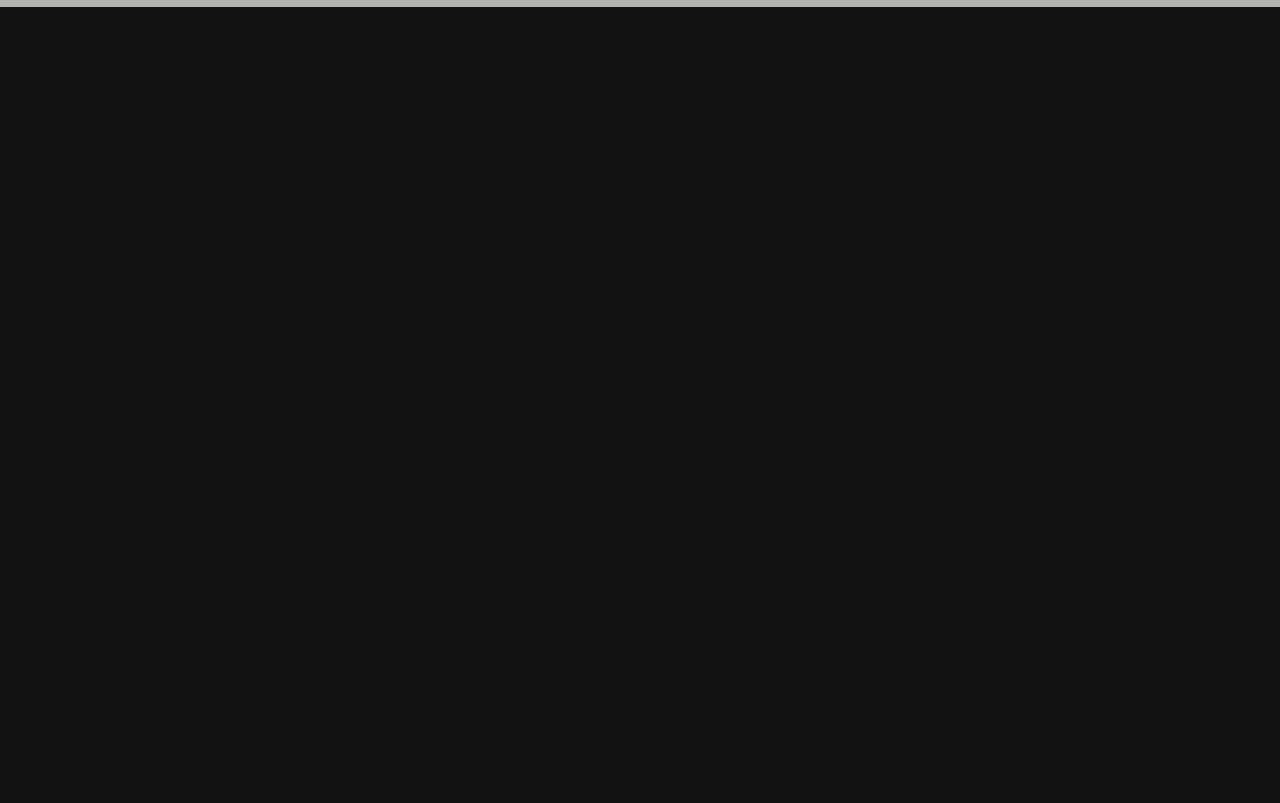
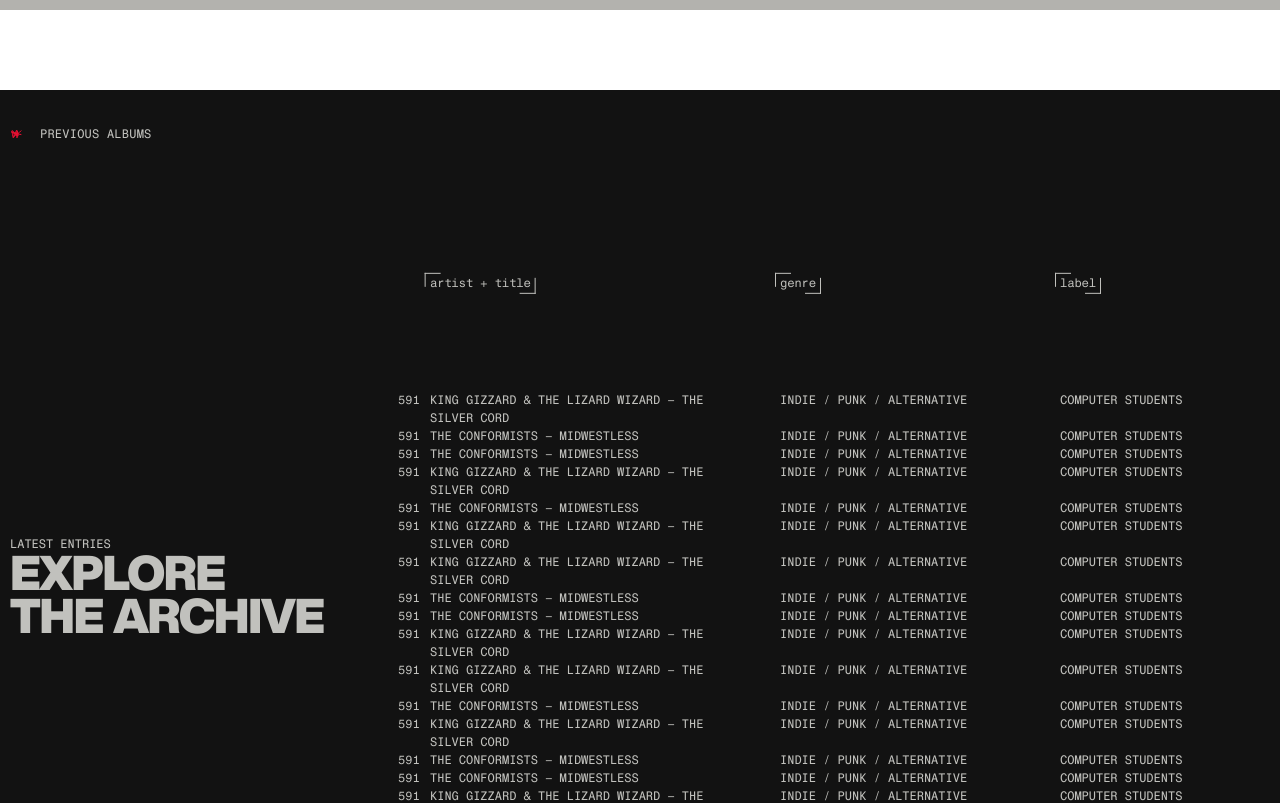
Before and after one commit to fanelfaa/the-blimp-replicate, a Next.js app: page / in a window 1280 px wide. Shown: the part 900-1703 px from the top of the page. Built offline with nearby package versions, Linux system fonts and the light colour scheme.

Commit message:
feat: add previous albums section

```diff
--- /dev/null
+++ b/src/app/(landing page)/_section/highlight-albums.tsx
@@ -0,0 +1,33 @@
+import { PostCard } from '@/components/post-card';
+
+export const HighlightAlbums = () => {
+  return (
+    <div className="sticky top-0">
+      <section
+        style={{
+          padding: '50px 10px',
+        }}
+        className="bg-bg-light"
+      >
+        <ul
+          style={{
+            gridTemplateColumns: 'repeat(4, 1fr)',
+            gridTemplateRows: 'repeat(2, 1fr)',
+          }}
+          className="grid gap-5 flex-grow"
+        >
+          {Array.from(Array(5).keys()).map((i) => (
+            <PostCard
+              key={i}
+              style={{ gridArea: i === 0 ? '1/1/3/3' : undefined }}
+              lead="IN THE RED"
+              title="Alan Vega – Insurrection"
+              genres={['ELECTRONICS']}
+              big={i === 0}
+            />
+          ))}
+        </ul>
+      </section>
+    </div>
+  );
+};
--- /dev/null
+++ b/src/app/(landing page)/_section/previous-albums.tsx
@@ -0,0 +1,113 @@
+import { IconThunder } from '@/components/icons';
+import { motion, useScroll, useTransform, Variants } from 'framer-motion';
+import { useRef } from 'react';
+
+const albumsVariants: Variants = {
+  hidden: { opacity: 0, y: 100, visibility: 'hidden' },
+  visible: {
+    opacity: 1,
+    y: 0,
+    visibility: 'visible',
+    transition: { staggerChildren: 0.05, delayChildren: 0.1 },
+  },
+};
+
+const albumItemVariants: Variants = {
+  hidden: { y: 50, opacity: 0 },
+  visible: {
+    y: 0,
+    opacity: 1,
+    transition: { duration: 0.3 },
+  },
+};
+
+export const PreviousAlbums = () => {
+  const targetScrollRef = useRef<HTMLDivElement>(null);
+
+  const { scrollYProgress } = useScroll({
+    target: targetScrollRef,
+    offset: ['start end', 'end start'],
+  });
+
+  const titleY = useTransform(scrollYProgress, [0, 1], [0, -500]);
+  const albumsY = useTransform(scrollYProgress, [0, 0.6], [0, -200]);
+
+  return (
+    <>
+      <div className="sticky top-0 mt-20">
+        <section
+          style={{
+            padding: '290px 10px 40px',
+            height: 'calc(100vh + 5px)',
+          }}
+          className="bg-background flex flex-col text-foreground font-mono text-xs overflow-hidden relative"
+        >
+          <h2 className="flex gap-x-2 items-center uppercase lead-1 absolute top-9">
+            <IconThunder style={{ marginRight: 10 }} />
+            {' Previous Albums '}
+          </h2>
+          <div className="grid grid-cols-12 items-center flex-1">
+            <div className="col-span-4 uppercase">
+              <motion.div className="flex flex-col" style={{ y: titleY }}>
+                <div>Latest Entries</div>
+                <h2 className="display-3 font-display">
+                  Explore
+                  <br />
+                  {'the '}
+                  <a className="animate-blink cursor-pointer">archive</a>
+                </h2>
+              </motion.div>
+            </div>
+            <motion.div className="col-span-8" style={{ y: albumsY }}>
+              <header className="grid grid-cols-12 mb-[100px]">
+                <div className="col-span-4">
+                  <span className="crops-h crops-h-w">{' artist + title'}</span>
+                </div>
+                <div className="col-span-3 col-start-6">
+                  <span className="crops-h crops-h-w">genre</span>
+                </div>
+                <div className="col-span-2 col-start-10">
+                  <span className="crops-h crops-h-w">label</span>
+                </div>
+              </header>
+              <motion.ul
+                className="uppercase"
+                variants={albumsVariants}
+                initial="hidden"
+                whileInView="visible"
+                viewport={{ once: true }}
+              >
+                {Array.from(Array(23).keys()).map((i) => (
+                  <motion.li key={'prev-album-' + i} variants={albumItemVariants}>
+                    <a
+                      className="grid grid-cols-12 relative animate-blink"
+                      style={{ lineHeight: '18px' }}
+                    >
+                      <div className="absolute -left-8">
+                        <span>591</span>
+                      </div>
+                      <div className="col-span-4">
+                        <span className="h-w">
+                          {i % 3 === 0 || i % 5 === 0
+                            ? 'King Gizzard & The Lizard Wizard – The Silver Cord'
+                            : 'The Conformists – Midwestless'}
+                        </span>
+                      </div>
+                      <div className="col-span-3 col-start-6">
+                        <span className="h-w">Indie / Punk / Alternative</span>
+                      </div>
+                      <div className="col-span-2 col-start-10">
+                        <span className="h-w">Computer Students</span>
+                      </div>
+                    </a>
+                  </motion.li>
+                ))}
+              </motion.ul>
+            </motion.div>
+          </div>
+        </section>
+      </div>
+      <div ref={targetScrollRef} className="target h-10"></div>
+    </>
+  );
+};
--- a/src/app/(landing page)/page.tsx
+++ b/src/app/(landing page)/page.tsx
@@ -4,7 +4,8 @@
 
 import React from 'react';
 import 'lenis/dist/lenis.css';
-import { PostCard } from '@/components/post-card';
+import { HighlightAlbums } from './_section/highlight-albums';
+import { PreviousAlbums } from './_section/previous-albums';
 
 const pageVariants: Variants = {
   hidden: { opacity: 0 },
@@ -14,52 +15,9 @@
 export default function Home() {
   return (
     <motion.main variants={pageVariants}>
-      <div className="sticky top-0">
-        <section
-          style={{
-            padding: '50px 10px',
-            height: 777,
-          }}
-          className="bg-bg-light flex flex-col"
-        >
-          <ul
-            style={{
-              gridTemplateColumns: 'repeat(4, 1fr)',
-              gridTemplateRows: 'repeat(2, 1fr)',
-            }}
-            className="grid gap-5 flex-grow"
-          >
-            {Array.from(Array(5).keys()).map((i) => (
-              <PostCard
-                key={i}
-                style={{ gridArea: i === 0 ? '1/1/3/3' : undefined }}
-                lead="IN THE RED"
-                title="Alan Vega – Insurrection"
-                genres={['ELECTRONICS']}
-                big={i === 0}
-              />
-            ))}
-          </ul>
-        </section>
-      </div>
-
-      <div className="sticky top-0">
-        <section
-          style={{
-            padding: '50px 10px',
-            height: '100vh',
-          }}
-          className="bg-background flex flex-col"
-        >
-          <ul
-            style={{
-              gridTemplateColumns: 'repeat(4, 1fr)',
-              gridTemplateRows: 'repeat(2, 1fr)',
-            }}
-            className="grid flex-grow"
-          ></ul>
-        </section>
-      </div>
+      <HighlightAlbums />
+      <PreviousAlbums />
+      <div className="h-screen bg-foreground sticky top-0"></div>
     </motion.main>
   );
 }
--- a/src/app/globals.css
+++ b/src/app/globals.css
@@ -36,6 +36,14 @@
   animation: blink 51ms linear infinite;
 }
 
+.animate-blink:hover{
+  animation: blink 51ms linear infinite;
+}
+
+.lead-1 {
+  font-size: 12px;
+  letter-spacing: .02em;
+}
 
 .display-3{
   font-size: clamp(24px, 18vw, 28px);
@@ -62,7 +70,7 @@
   position: relative;
 }
 
-.crops-f:before{
+.crops-f::before{
   content: "";
   position: absolute;
   width: calc(100% + 10px);
@@ -76,7 +84,30 @@
   background-position: 0 0, 0 0, 100% 0, 100% 0, 100% 100%, 100% 100%, 0 100%, 0 100%;
 }
 
-.post-card:hover .crops-f:before{
+.crops-h {
+  display: inline-block;
+  position: relative;
+}
+
+.crops-h::before {
+  content: "";
+  position: absolute;
+  width: calc(100% + 10px);
+  height: calc(100% + 5px);
+  top: 50%;
+  left: 50%;
+  transform: translate(-50%, -50%);
+  pointer-events: none;
+  background-repeat: no-repeat;
+  background-size: 16px 1px, 1px 14px, 16px 1px, 1px 16px;
+  background-position: 0 0, 0 0, 100% 100%, 100% 100%;
+}
+
+.crops-h-w::before{
+  background-image: linear-gradient(#c1c1bd, #c1c1bd), linear-gradient(#c1c1bd, #c1c1bd), linear-gradient(#c1c1bd, #c1c1bd), linear-gradient(#c1c1bd, #c1c1bd);
+}
+
+.post-card:hover .crops-f::before{
   animation: blink .1s linear infinite;
 }
 
@@ -86,3 +117,7 @@
 .post-card:hover img {
   filter: none;
 }
+
+a{
+  cursor: pointer;
+}
--- a/src/components/icons/icon-thunder.tsx
+++ b/src/components/icons/icon-thunder.tsx
@@ -1,4 +1,4 @@
-export const IconThunder: React.FC<{ className?: string }> = (props) => (
+export const IconThunder: React.FC<React.HTMLProps<SVGSVGElement>> = (props) => (
   <svg
     {...props}
     width="12"
--- a/src/components/post-card/index.tsx
+++ b/src/components/post-card/index.tsx
@@ -17,7 +17,7 @@
 }> = ({ style, lead, title, big, genres }) => {
   return (
     <motion.li
-      className="h-full bg-foreground hover:bg-background text-background hover:text-white transition-colors duration-300"
+      className="min-h-[330px] bg-foreground hover:bg-background text-background hover:text-white transition-colors duration-300"
       variants={postCardVariants}
       transition={{ type: 'tween' }}
       style={style}
```
